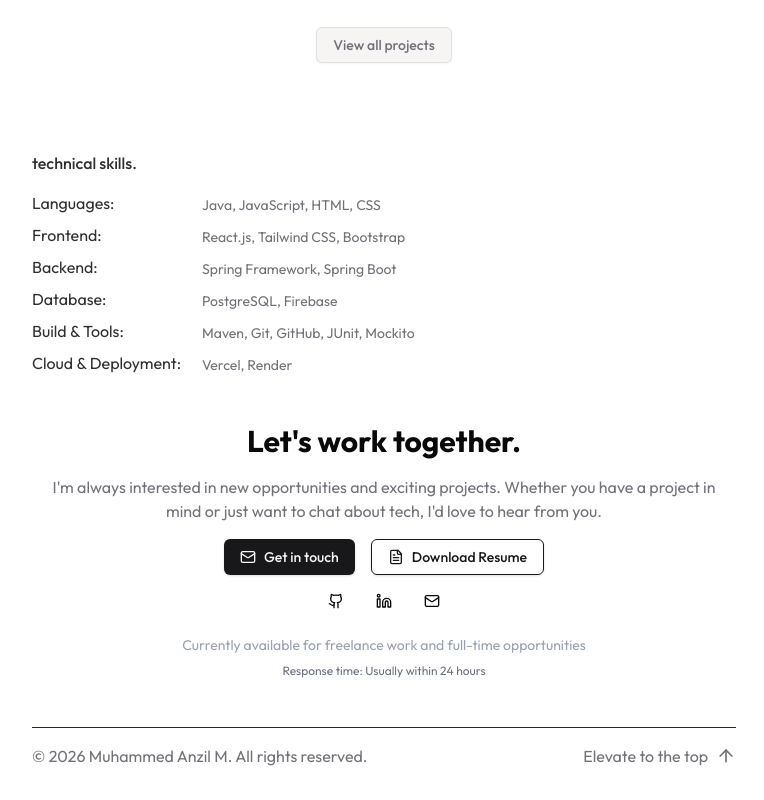
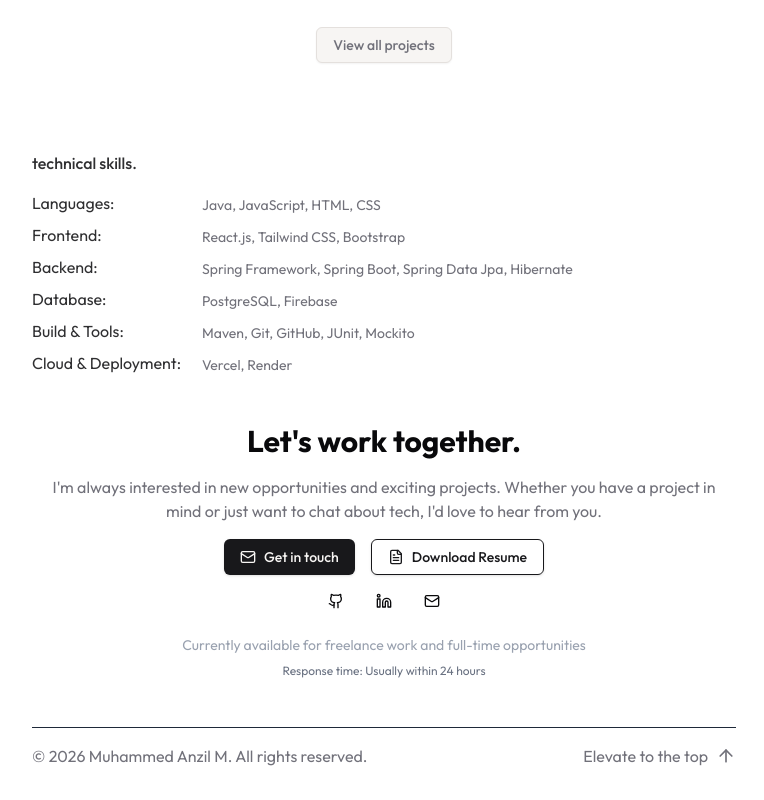
Before and after one commit to Anzyll/personal-portfolio, a Next.js app in the folder portfolio/: page / in a window 1280 px wide. Shown: the part 1061-1861 px from the top of the page, without its empty margins (256-1020 px from the left). Built offline with nearby package versions, Linux system fonts and the light colour scheme.

Commit message:
skills updated

```diff
--- a/portfolio/src/app/data.ts
+++ b/portfolio/src/app/data.ts
@@ -88,6 +88,8 @@ export const DATA = {
     Backend: [
       "Spring Framework",
       "Spring Boot",
+      "Spring Data Jpa",
+      "Hibernate"
     ],
     Database: ["PostgreSQL", "Firebase"],
     "Build & Tools": ["Maven", "Git", "GitHub","JUnit","Mockito"],
```
